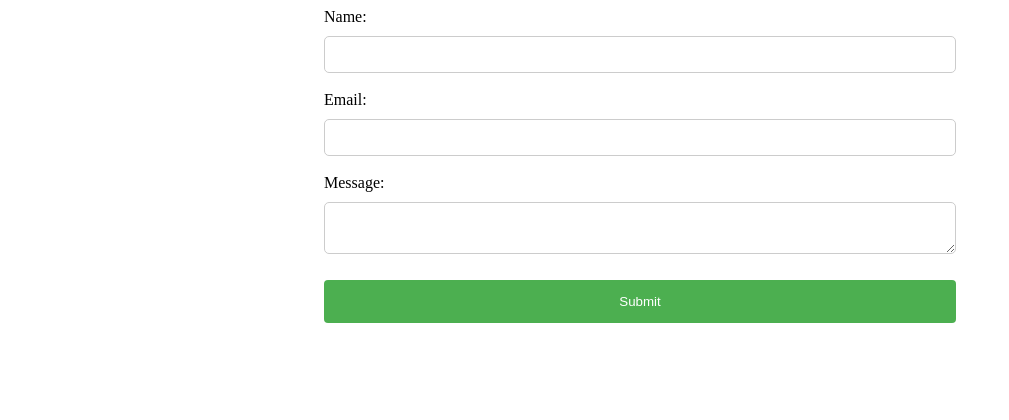
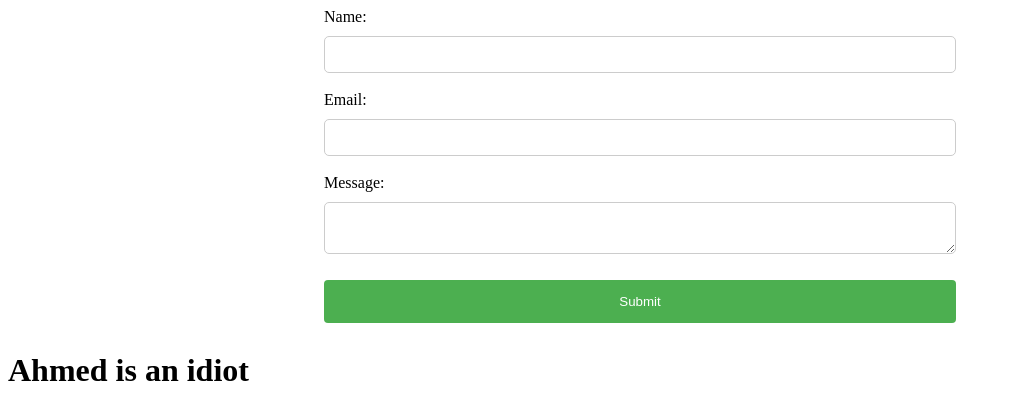
Before and after one commit to TitanOfTime/git-test, a plain HTML site: page contact.html in a window 1280 px wide. Shown: the whole page, without its empty margins (0-1009 px from the left). Drawn offline with Linux system fonts and the light colour scheme.

Commit message:
updated code

```diff
--- a/contact.html
+++ b/contact.html
@@ -44,5 +44,7 @@
         <textarea name="message" id="message" required></textarea><br>
         <input type="submit" value="Submit">
     </form>
+
+    <h1>Ahmed is an idiot</h1>
 </body>
 </html>
```
